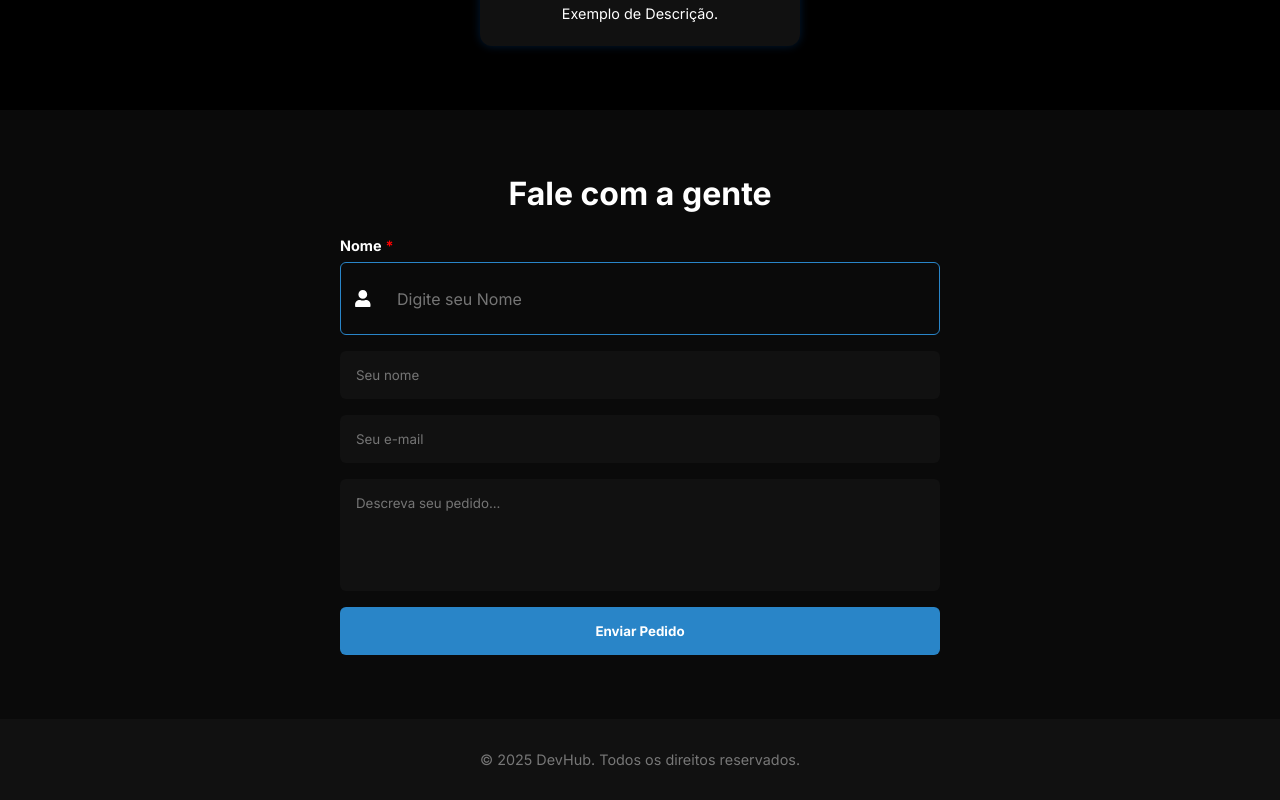
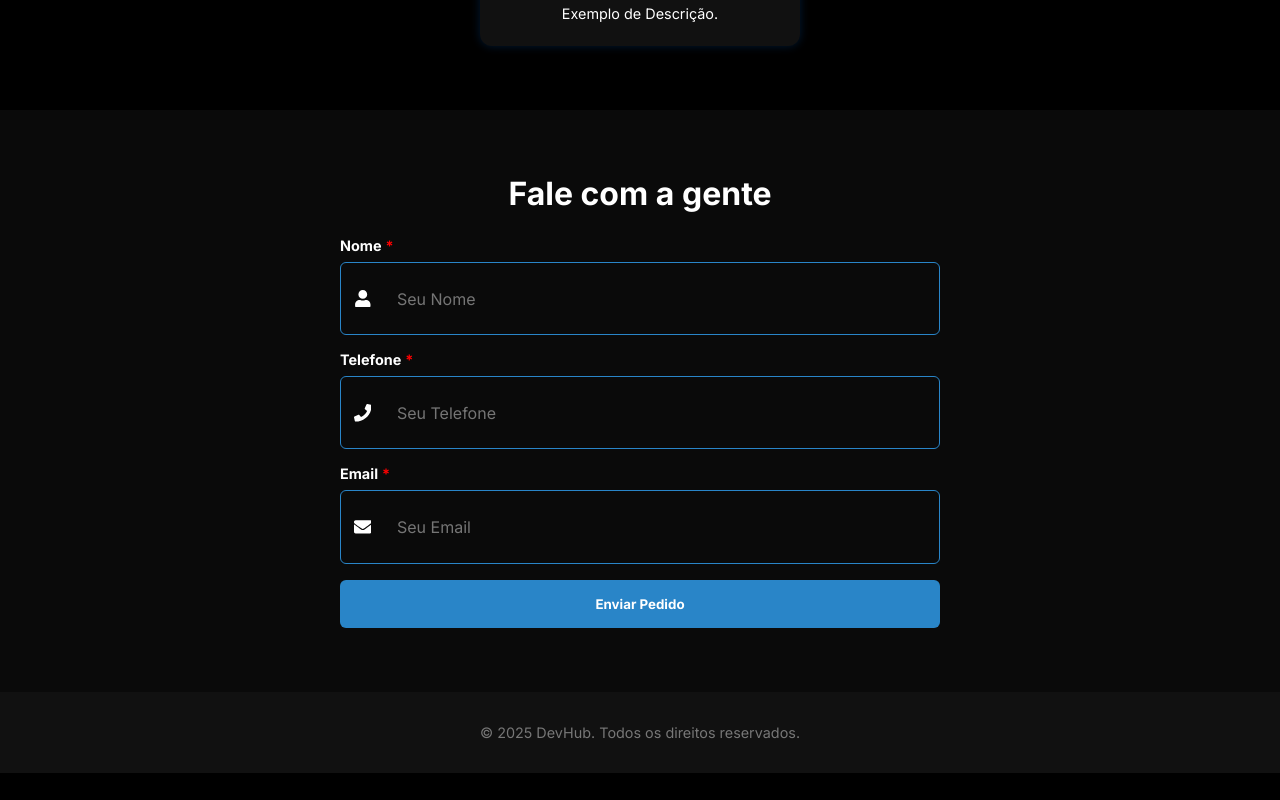
Before and after one commit to SrTinny/devhub, a React (Vite) app: page / in a window 1280 px wide. Shown: the part 1780-2580 px from the top of the page. After the commit the page ends 2553 px from the top, so only its background shows below. Built offline with nearby package versions, Linux system fonts and the light colour scheme.

Commit message:
feat: montando novos inputs do forms

```diff
--- a/src/components/ContactForm/ContactForm.tsx
+++ b/src/components/ContactForm/ContactForm.tsx
@@ -1,27 +1,28 @@
 import styles from "./ContactForm.module.css";
 import Input from "../Input/Input";
-import { FaUser } from "react-icons/fa";
+import { FaUser, FaPhone, FaEnvelope } from "react-icons/fa";
 
 function ContactForm() {
   return (
     <section className={styles.contact} id="contato">
       <h2>Fale com a gente</h2>
-      <form onSubmit={(e) => e.preventDefault()}>
+      <form>
+        <Input label="Nome" placeholder="Seu Nome" icon={<FaUser />} required />
         <Input
-          label="Nome"
-          placeholder="Digite seu Nome"
-          icon={<FaUser />}
+          label="Telefone"
+          placeholder="Seu Telefone"
+          icon={<FaPhone />}
+          type="tel"
+          required
+        />
+        <Input
+          label="Email"
+          placeholder="Seu Email"
+          icon={<FaEnvelope />}
+          type="email"
           required
         />
 
-        <input type="text" name="nome" placeholder="Seu nome" required />
-        <input type="email" name="email" placeholder="Seu e-mail" required />
-        <textarea
-          name="mensagem"
-          rows={5}
-          placeholder="Descreva seu pedido..."
-          required
-        />
         <button className={styles.submitForm} type="submit">
           Enviar Pedido
         </button>
```
